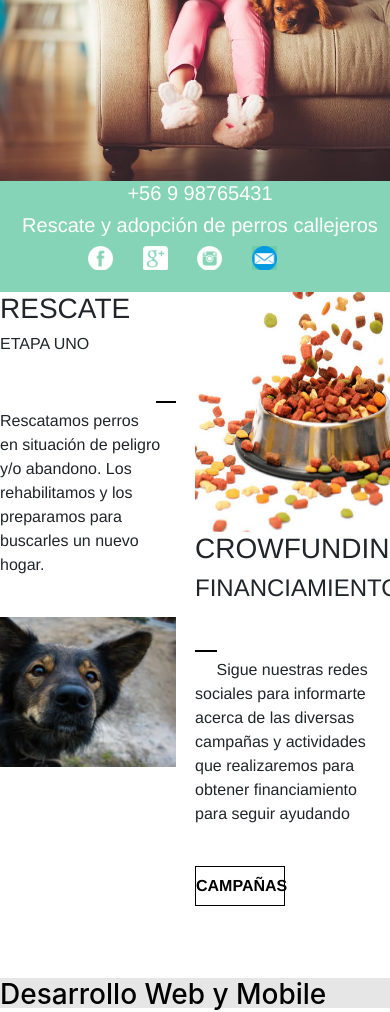
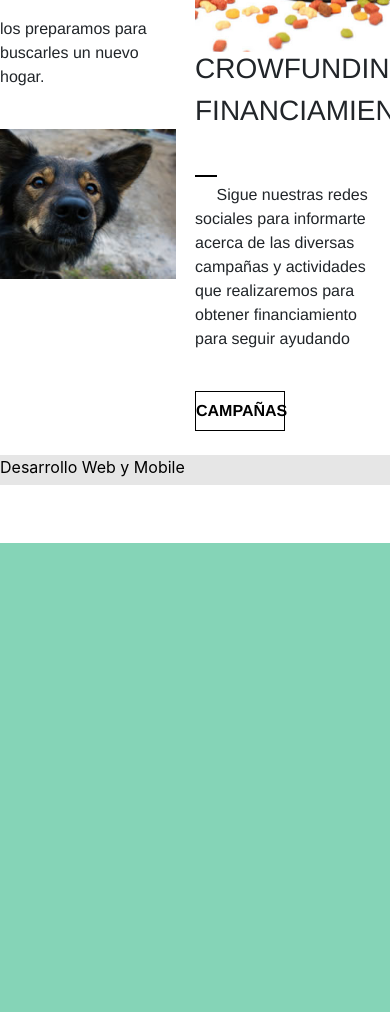
Before and after one commit to hecjara/misperris, a Django app: page / in a window 390 px wide; the page is wider, and only the part inside the window is pictured. Shown: the part 1236-2248 px from the top of that part. After the commit the page ends 1779 px from the top of that part, so only its background shows below. Run offline with Django 3.2, Linux system fonts and the light colour scheme; data comes from the database, SQL or seed files in the repository; some libraries are stand-ins or nearby versions.

Commit message:
agregado carusel bootstrap y correccion css del home

```diff
--- a/core/templates/core/base.html
+++ b/core/templates/core/base.html
@@ -70,12 +70,13 @@
         {% endblock contenido %}
 
     </div>
-    <br><br><br>
 
+    <br>
 
     <footer>
-        <h3>Desarrollo Web y Mobile</h3>
-
+        <p>Desarrollo Web y Mobile</p>
+        <br>
+        <br>
     </footer>
 
 </body>
--- a/core/templates/core/home.html
+++ b/core/templates/core/home.html
@@ -34,26 +86,36 @@
 </div>
 
 
+-->
+
+<br>
+
 <div class="lateral">
-    <h3>RESCATE</h3>
-    <h6>ETAPA UNO</h6>
-    <br>
+    <h3 class="texto_izq">RESCATE</h3>
+    <h6 class="texto_izq color_gris">ETAPA UNO</h6>
     <hr class="lineaIzq">
     <br>
-    <p>Rescatamos perros en situación de peligro y/o abandono. Los rehabilitamos y
+
+    <p class="texto_izq color_gris">
+        Rescatamos perros en situación de peligro y/o abandono. Los rehabilitamos y
+    </p>
+    <p class="texto_izq color_gris">
         los preparamos para buscarles un nuevo hogar.
     </p>
+
     <br>
     <img class="rescate" src="{% static 'core/img/rescate.jpg' %}" alt="rescate">
 </div>
 <div class="principal">
-    <img class="crowfunding" src="{% static 'core/img/crowfunding.jpg' %}" alt="comida">
-    <h3>CROWFUNDING</h3>
-    <H4>FINANCIAMIENTO</H4>
+
+    <img class="crowfunding" src="{% static 'core/img/crowfunding.jpg' %}"  alt="comida">
+
+    <h3 class="tamanio_fuente">CROWFUNDING</h3>
+    <h3 class="tamanio_fuente color_gris">FINANCIAMIENTO</h3>
     <br>
     <hr class="lineaDer">
     <br>
-    <p>Sigue nuestras redes sociales para informarte
+    <p class="color_gris">Sigue nuestras redes sociales para informarte
         acerca de las diversas campañas y actividades que realizaremos
         para obtener financiamiento para seguir ayudando
     </p>
--- a/core/views.py
+++ b/core/views.py
@@ -14,9 +14,6 @@ def home(request):
     {
         'perros':perros
     })
-
-#prueba git
-
 
 
 def galeria(request):
```
Also changed, not shown: other parts of core/templates/core/home.html (+52 -0 lines).
